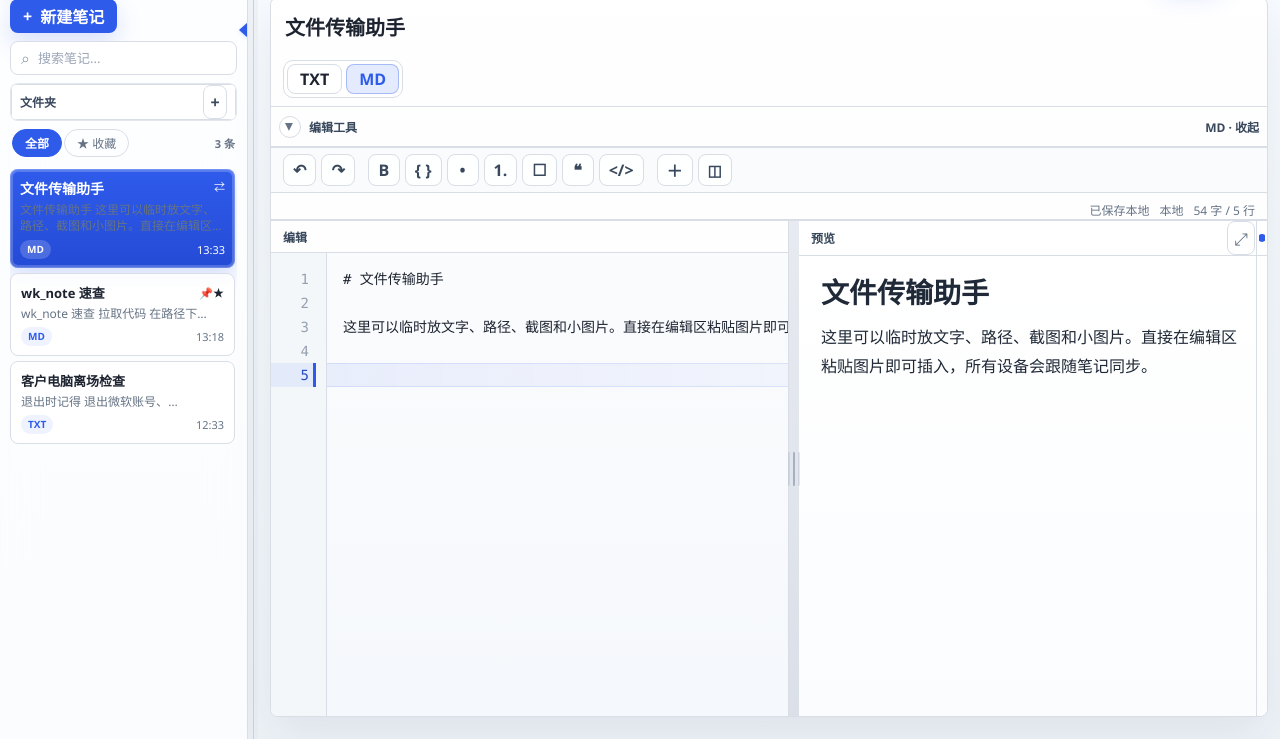
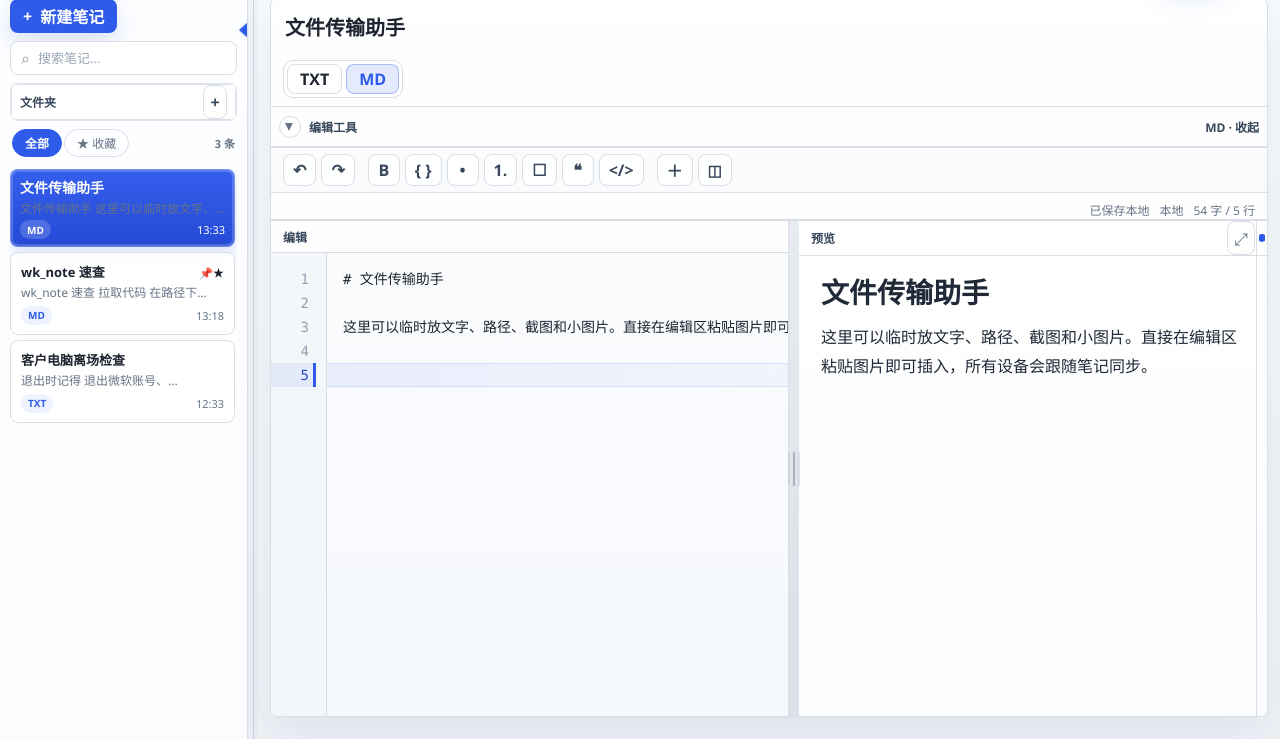
Before and after one commit to ggbondgh/nanstar-note, an Electron app: page index.html in a window 1280 px wide. Shown: the part 61-800 px from the top of the page. Drawn offline with Linux system fonts and the light colour scheme.

Commit message:
ui: flatten transfer assistant item

```diff
--- a/script.js
+++ b/script.js
@@ -1628,7 +1628,7 @@ function renderNoteList() {
   elements.noteList.innerHTML = notes
     .map((note) => {
       const mode = note.mode === "md" ? "MD" : "TXT";
-      const flags = isTransferAssistant(note) ? "⇄" : `${note.pinned ? "📌" : ""}${note.favorite ? "★" : ""}`;
+      const flags = isTransferAssistant(note) ? "" : `${note.pinned ? "📌" : ""}${note.favorite ? "★" : ""}`;
       const title = isTransferAssistant(note) ? t("transferAssistantTitle") : note.title;
       const body = isTransferAssistant(note) && !note.body.trim() ? t("transferAssistantExcerpt") : excerpt(note.body);
       const classes = ["note-item"];
--- a/styles.css
+++ b/styles.css
@@ -327,24 +327,27 @@ input::placeholder, textarea::placeholder { color: #9aa5b6; }
   box-shadow: inset 3px 0 0 rgba(92, 94, 229, 0.72), 0 8px 22px rgba(92, 94, 229, 0.11);
 }
 .note-item.transfer-assistant {
-  min-height: 82px;
+  min-height: 64px;
+  padding: 8px 10px;
   border: 0;
-  background: linear-gradient(180deg, #3e6cf6 0%, #2f5beb 100%);
+  background: linear-gradient(180deg, #4b78f6 0%, #3663ed 100%);
   color: #fff;
   box-shadow: inset 0 0 0 1px rgba(255,255,255,0.08);
 }
 .note-item.transfer-assistant .note-item-head { align-items: flex-start; }
 .note-item.transfer-assistant h3 { font-size: 14px; }
-.note-item.transfer-assistant p { -webkit-line-clamp: 2; line-height: 1.35; }
-.note-item.transfer-assistant .note-item-meta { margin-top: 2px; }
+.note-item.transfer-assistant p { -webkit-line-clamp: 1; line-height: 1.3; }
+.note-item.transfer-assistant .note-item-meta { margin-top: 0; }
+.note-item.transfer-assistant .note-item-head,
+.note-item.transfer-assistant .note-item-meta { gap: 6px; }
 .note-item.transfer-assistant:hover {
-  background: linear-gradient(180deg, #4976f7 0%, #315ef0 100%);
-  box-shadow: inset 0 0 0 1px rgba(255,255,255,0.14), 0 12px 30px rgba(47, 91, 234, 0.18);
+  background: linear-gradient(180deg, #567ef7 0%, #3965ef 100%);
+  box-shadow: inset 0 0 0 1px rgba(255,255,255,0.14), 0 10px 24px rgba(47, 91, 234, 0.16);
   transform: none;
 }
 .note-item.transfer-assistant.active {
-  background: linear-gradient(180deg, #2f5beb 0%, #244bd6 100%);
-  box-shadow: inset 0 0 0 1px rgba(255,255,255,0.18), inset 0 0 0 3px rgba(255,255,255,0.2), 0 10px 22px rgba(47, 91, 234, 0.18);
+  background: linear-gradient(180deg, #355fed 0%, #244ad6 100%);
+  box-shadow: inset 0 0 0 1px rgba(255,255,255,0.18), inset 0 0 0 3px rgba(255,255,255,0.18), 0 8px 18px rgba(47, 91, 234, 0.16);
 }
 .note-item.transfer-assistant .note-item-head,
 .note-item.transfer-assistant .note-item-meta,
@@ -359,9 +362,7 @@ input::placeholder, textarea::placeholder { color: #9aa5b6; }
 .note-item.transfer-assistant .note-item p {
   opacity: 0.9;
 }
-.note-item.transfer-assistant .note-flags-text {
-  opacity: 0.95;
-}
+.note-item.transfer-assistant .note-flags-text { display: none; }
 .note-item-head { justify-content: space-between; gap: 8px; }
 .note-item h3 { overflow: hidden; font-size: 13px; text-overflow: ellipsis; white-space: nowrap; }
 .note-flags-text { font-size: 11px; flex-shrink: 0; }
```
